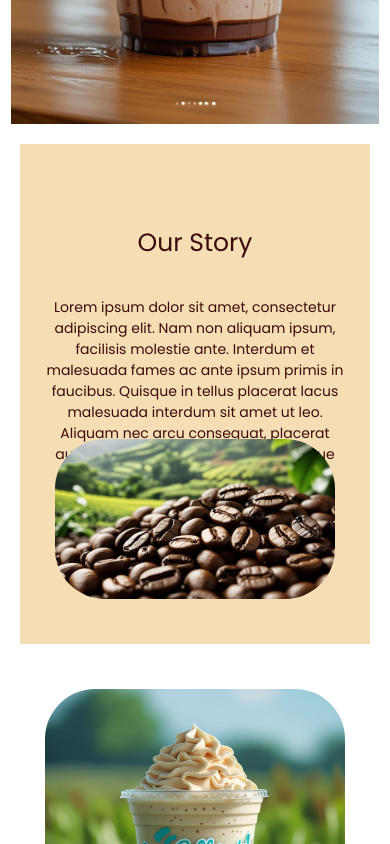
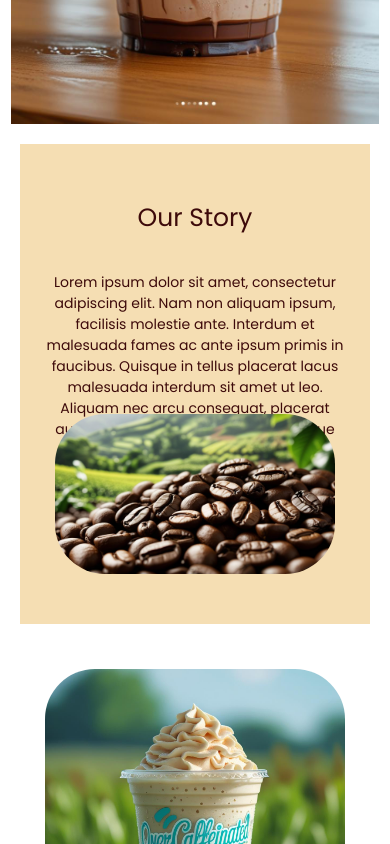
Before and after one commit to ranahamed06/overcaffeinated, a plain HTML site: page index3.html in a window 390 px wide. Shown: the part 636-1480 px from the top of the page. Drawn offline with Linux system fonts and the light colour scheme; a script that the page names is missing.

Commit message:
Update style3.css

```diff
--- a/style3.css
+++ b/style3.css
@@ -253,8 +253,10 @@ picture img {
   align-items: center;
   margin: 20px;
   background-color: wheat;
-    height: 500px;
+  height: auto; /* allow it to grow as needed */
+  padding-bottom: 30px; /* extra space to avoid overlap */
 }
+
 
   .story-details {
     width: 100%;
```
Lines whose indentation alone changed are shown as unchanged.
